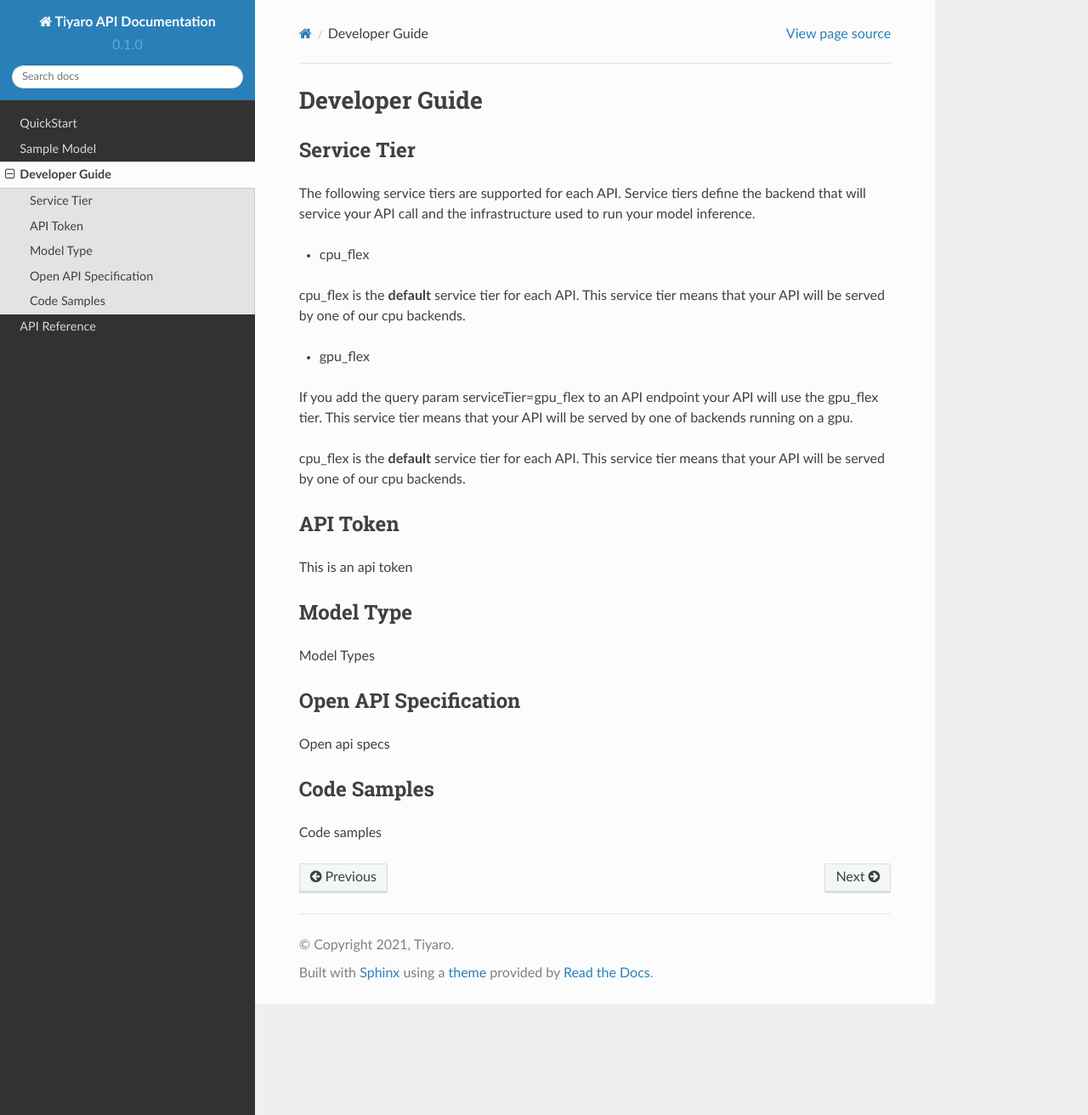
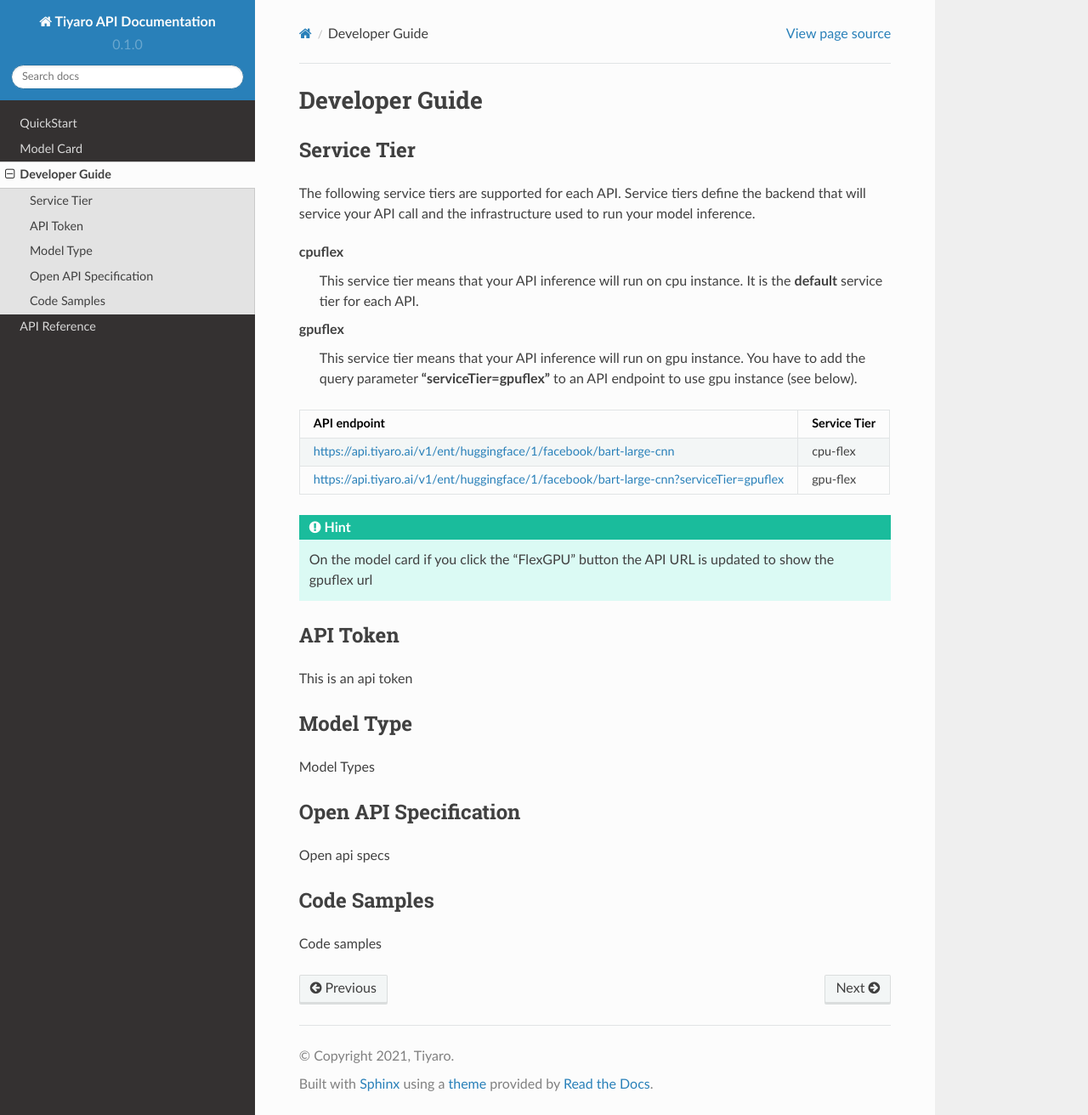
Before and after one commit to mahpat16/rtd-api-doc, a Sphinx documentation site: the page built from docs/source/developer.rst, in a window 1280 px wide and 1312 px high. Shown: the whole window at 85% size. Built offline with Sphinx 7.4.7 and the Read the Docs theme 2.0.0, drawn with Linux system fonts in a browser that asks for light colours.

Commit message:
Developer section updates

```diff
--- a/docs/source/developer.rst
+++ b/docs/source/developer.rst
@@ -5,17 +5,23 @@
 
 Service Tier
 ------------
+
 The following service tiers are supported for each API. Service tiers define the backend that will service your API call and the infrastructure used to run your model inference.
 
-* cpu_flex
-cpu_flex is the **default** service tier for each API. This service tier means that your API will be served by one of our cpu backends.
+cpuflex
+   This service tier means that your API inference will run on cpu instance. It is the **default** service tier for each API.
 
-* gpu_flex
-If you add the query param serviceTier=gpu_flex to an API endpoint your API will use the gpu_flex tier. This service tier means that your API will be served by one of backends running on a gpu.
+gpuflex
+   This service tier means that your API inference will run on gpu instance. You have to add the query parameter **"serviceTier=gpuflex"** to an API endpoint to use gpu instance (see below).
+
+.. csv-table::
+   :header: "API endpoint", "Service Tier"
+
+   "https://api.tiyaro.ai/v1/ent/huggingface/1/facebook/bart-large-cnn", cpu-flex
+   "https://api.tiyaro.ai/v1/ent/huggingface/1/facebook/bart-large-cnn?serviceTier=gpuflex", gpu-flex
 
 
-cpu_flex is the **default** service tier for each API. This service tier means that your API will be served by one of our cpu backends.
-
+.. hint:: On the model card if you click the "FlexGPU" button the API URL is updated to show the gpuflex url
 
 
 .. _apitoken:
--- a/docs/source/samplemodel.rst
+++ b/docs/source/samplemodel.rst
@@ -1,9 +1,9 @@
-Sample Model
-============
+Model Card
+==========
 
 .. _samplemodel:
 
-`Tiyaro Model Explorer <https://console.tiyaro.ai/explore>`_ allows you to search for models. Clicking on the results of the search will open the **model card**
+`Tiyaro Model Explorer <https://console.tiyaro.ai/explore>`_ allows you to search for models. Clicking on the results of the search will open the **model card** for that model.
 
 Here is a screenshot of the model card for model facebook/bart-large-cnn
 
```
